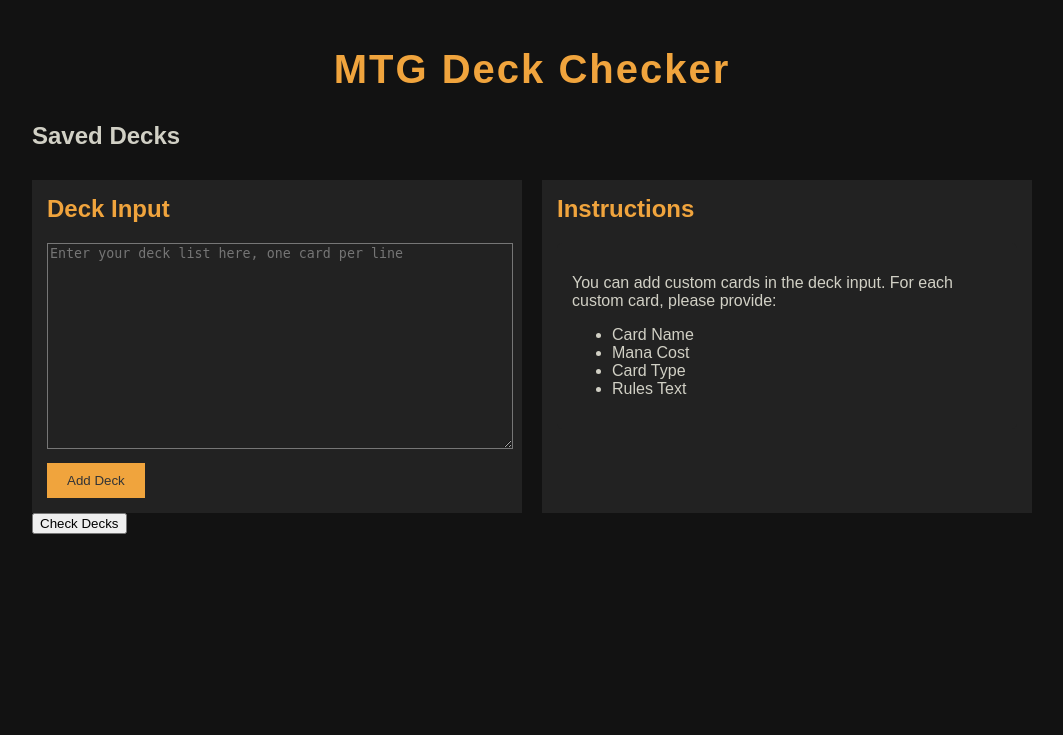
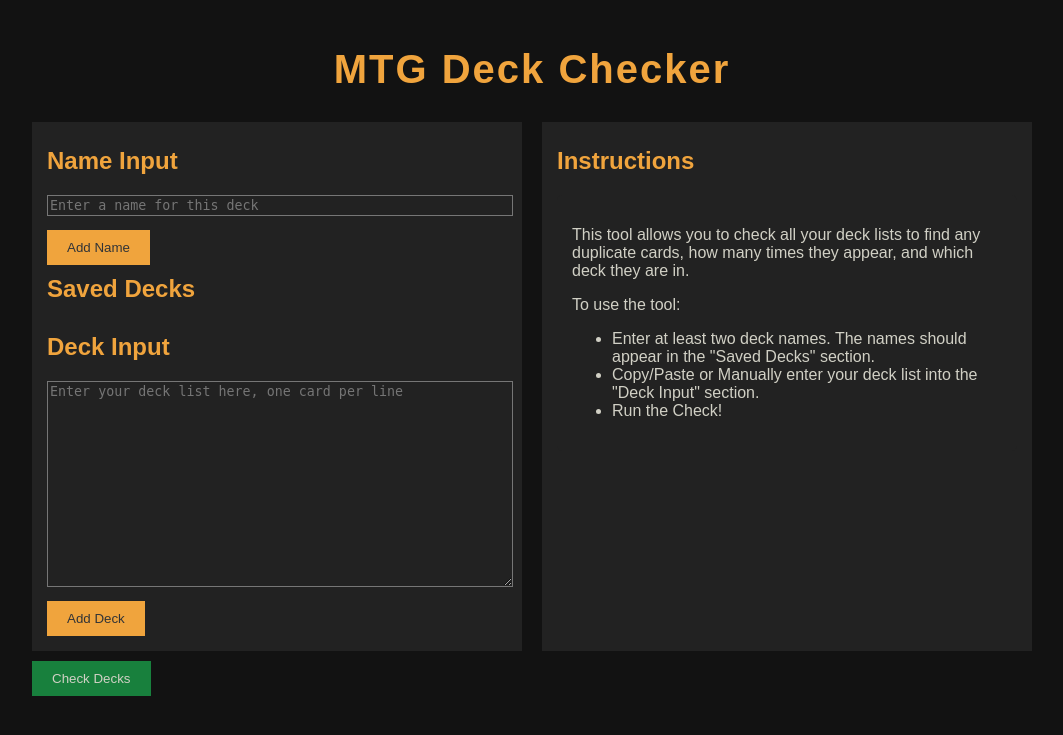
Before and after one commit to jtb030/MTGDecklistChecker, a Flask app: template Templates/index_test.html in a window 1280 px wide. Shown: the top 735 px of the page, without its empty margins (108-1171 px from the left). Run offline with Flask 3, Linux system fonts and the light colour scheme; the template is opened without the code that fills it, so the values that code supplies are empty.

Commit message:
Cool Stuff With Buttons
Added functionality to populate "Saved Decks"
Added event listener to detect enter key to save entered name

Added nest elements in the form of spans to allow for deletion and edit (broken)

```diff
--- a/Templates/index_test.html
+++ b/Templates/index_test.html
@@ -26,7 +26,7 @@
             background-color: #222222;
         }
         .column h2 {
-            margin-top: 0;
+            margin-top: 10px;
             color: #f0a43d;
         }
         textarea {
@@ -36,12 +36,82 @@
             background-color: #222222;
             color: #d1d0c5;
         }
+        .small-textarea {
+            resize: none;
+            scrollbar-width: none;
+            width: 100%;
+            height: 15px;
+            margin-bottom: 10px;
+            background-color: #222222;
+            color: #d1d0c5;
+        }
         button {
             padding: 10px 20px;
+            border: none;
+            cursor: pointer;
+        }
+        button.primary {
             background-color: #f0a43d;
             color: #323437;
-            border: none;
+        }
+        button.secondary {
+            background-color: #3d6d80;
+            color: #d1d0c5;
+            display: flex;
+            justify-content: space-between;
+            align-items: center;
+            width: 100%;
+            margin-bottom: 10px;
+            padding: 5px; /* Reduced padding to accommodate new elements */
+        }
+        button.secondary .load-span,
+        button.secondary .delete-span {
             cursor: pointer;
+            padding: 5px 10px;
+            border-radius: 5px;
+            transition: background-color 0.3s;
+            font-size: 0.8em; /* Slightly smaller font for the action spans */
+        }
+        button.secondary .load-span {
+            background-color: #4CAF50;
+            color: white;
+        }
+        button.secondary .load-span:hover {
+            background-color: #45a049;
+        }
+        button.secondary .delete-span {
+            background-color: #f44336;
+            color: white;
+        }
+        button.secondary .delete-span:hover {
+            background-color: #da190b;
+        }
+        button.secondary .name-span {
+            flex-grow: 1;
+            text-align: center;
+            font-weight: bold;
+            padding: 0 10px; /* Add some padding to separate from action spans */
+        }
+        button.secondary .edit-save-span {
+            cursor: pointer;
+            padding: 5px 10px;
+            border-radius: 5px;
+            transition: background-color 0.3s;
+            font-size: 0.8em;
+            background-color: #ffa500; /* Orange color for edit/save */
+            color: white;
+        }
+        button.secondary .edit-save-span:hover {
+            background-color: #ff8c00;
+        }
+        button.secondary .name-span:focus {
+            outline: 2px solid #ffa500;
+            border-radius: 3px;
+        }
+        button.tertiary {
+            margin-top: 10px;
+            background-color: #18803d;
+            color:#d1d0c5
         }
         .instructions {
             background-color: #222222;
@@ -55,39 +125,57 @@
             margin-bottom: 30px;
             letter-spacing: 2px;
         }
+        #deck_list {
+            display: flex;
+            flex-direction: column;
+        }
+        #deck_list button {
+            margin-bottom: 10px;
+            width: 100%;
+        }
     </style>
 </head>
 <body>
     <h1 class="page-title">MTG Deck Checker</h1>
     <form id="deckForm" method="POST">
-        <div class="section">
+        <!-- <div class="section column">
             <h2>Saved Decks</h2>
             <div id="deck_list"></div>
-        </div>
+        </div> -->
 
         <div class="row">
+
             <div class="column">
+                <h2>Name Input</h2>
+                <div id="deck_name_in"></div>
+                <textarea id="deck_name" name="deck_name" class="small-textarea" placeholder="Enter a name for this deck"></textarea>
+                <button type="button" id="add_name" class="primary">Add Name</button>
+
+                <h2>Saved Decks</h2>
+                <div id="deck_list"></div>
+
+
                 <h2>Deck Input</h2>
                 <textarea id="deck_contents" name="deck_contents" placeholder="Enter your deck list here, one card per line"></textarea>
-                <button type="button" id="add_deck">Add Deck</button>
+                <button type="button" id="add_deck" class="primary">Add Deck</button>
             </div>
 
             <div class="column">
                 <h2>Instructions</h2>
                 <div class="instructions">
-                    <p>You can add custom cards in the deck input. For each custom card, please provide:</p>
+                    <p>This tool allows you to check all your deck lists to find any duplicate cards, how many times they appear, and which deck they are in.</p>
+                    <p>To use the tool:</p>
                     <ul>
-                        <li>Card Name</li>
-                        <li>Mana Cost</li>
-                        <li>Card Type</li>
-                        <li>Rules Text</li>
+                        <li>Enter at least two deck names. The names should appear in the "Saved Decks" section.</li>
+                        <li>Copy/Paste or Manually enter your deck list into the "Deck Input" section.</li>
+                        <li>Run the Check!</li>
                     </ul>
                 </div>
             </div>
         </div>
 
         <input type="hidden" id="all_decks" name="all_decks">
-        <input type="submit" value="Check Decks">
+        <button type="submit" class="tertiary">Check Decks</button>
     </form>
 
     <script>
@@ -107,16 +195,84 @@
             }
         });
 
+        const deckNameInput = document.getElementById('deck_name');
+        const addNameButton = document.getElementById('add_name');
+
+        addNameButton.addEventListener('click', addDeckName);
+        deckNameInput.addEventListener('keydown', function(event) {
+            if (event.key === 'Enter') {
+                event.preventDefault(); // Prevent default behavior (new line)
+                addDeckName();
+            }
+        });
+
+        function addDeckName() {
+            const deckName = deckNameInput.value.trim();
+            if (deckName && !(deckName in decks)) {
+                decks[deckName] = '';
+                updateDeckList();
+                deckNameInput.value = '';
+            }
+        }
+
         function updateDeckList() {
             deckList.innerHTML = '';
             for (const deckName in decks) {
                 const button = document.createElement('button');
-                button.textContent = deckName;
-                button.type = 'button';
-                button.addEventListener('click', () => loadDeck(deckName));
+                button.classList.add('secondary', 'deck-button');
+
+                const editSaveSpan = document.createElement('span');
+                editSaveSpan.innerHTML = '✏️ Edit'; // Icon and text for edit
+                editSaveSpan.classList.add('edit-save-span');
+                editSaveSpan.addEventListener('click', (e) => toggleEditSave(e, deckName));
+
+                const nameSpan = document.createElement('span');
+                nameSpan.textContent = deckName;
+                nameSpan.classList.add('name-span');
+                nameSpan.contentEditable = false; // Initially not editable
+
+                const deleteSpan = document.createElement('span');
+                deleteSpan.innerHTML = '🗑️ Delete'; // Icon and text
+                deleteSpan.classList.add('delete-span');
+                deleteSpan.addEventListener('click', (e) => {
+                    e.stopPropagation();
+                    deleteDeck(deckName);
+                });
+
+                button.appendChild(editSaveSpan);
+                button.appendChild(nameSpan);
+                button.appendChild(deleteSpan);
                 deckList.appendChild(button);
             }
             allDecksInput.value = JSON.stringify(decks);
+        }
+
+        function toggleEditSave(event, oldDeckName) {
+            const button = event.target.closest('.deck-button');
+            const editSaveSpan = button.querySelector('.edit-save-span');
+            const nameSpan = button.querySelector('.name-span');
+
+            if (editSaveSpan.innerHTML.includes('Edit')) {
+                // Switch to edit mode
+                editSaveSpan.innerHTML = '💾 Save';
+                nameSpan.contentEditable = true;
+                nameSpan.focus();
+            } else {
+                // Save changes
+                editSaveSpan.innerHTML = '✏️ Edit';
+                nameSpan.contentEditable = false;
+                const newDeckName = nameSpan.textContent.trim();
+                if (newDeckName && newDeckName !== oldDeckName) {
+                    decks[newDeckName] = decks[oldDeckName];
+                    delete decks[oldDeckName];
+                    updateDeckList(); // Refresh the list to reflect changes
+                }
+            }
+        }
+
+        function deleteDeck(deckName) {
+            delete decks[deckName];
+            updateDeckList();
         }
 
         function loadDeck(deckName) {
```
Also changed, not shown: 1 other file.
